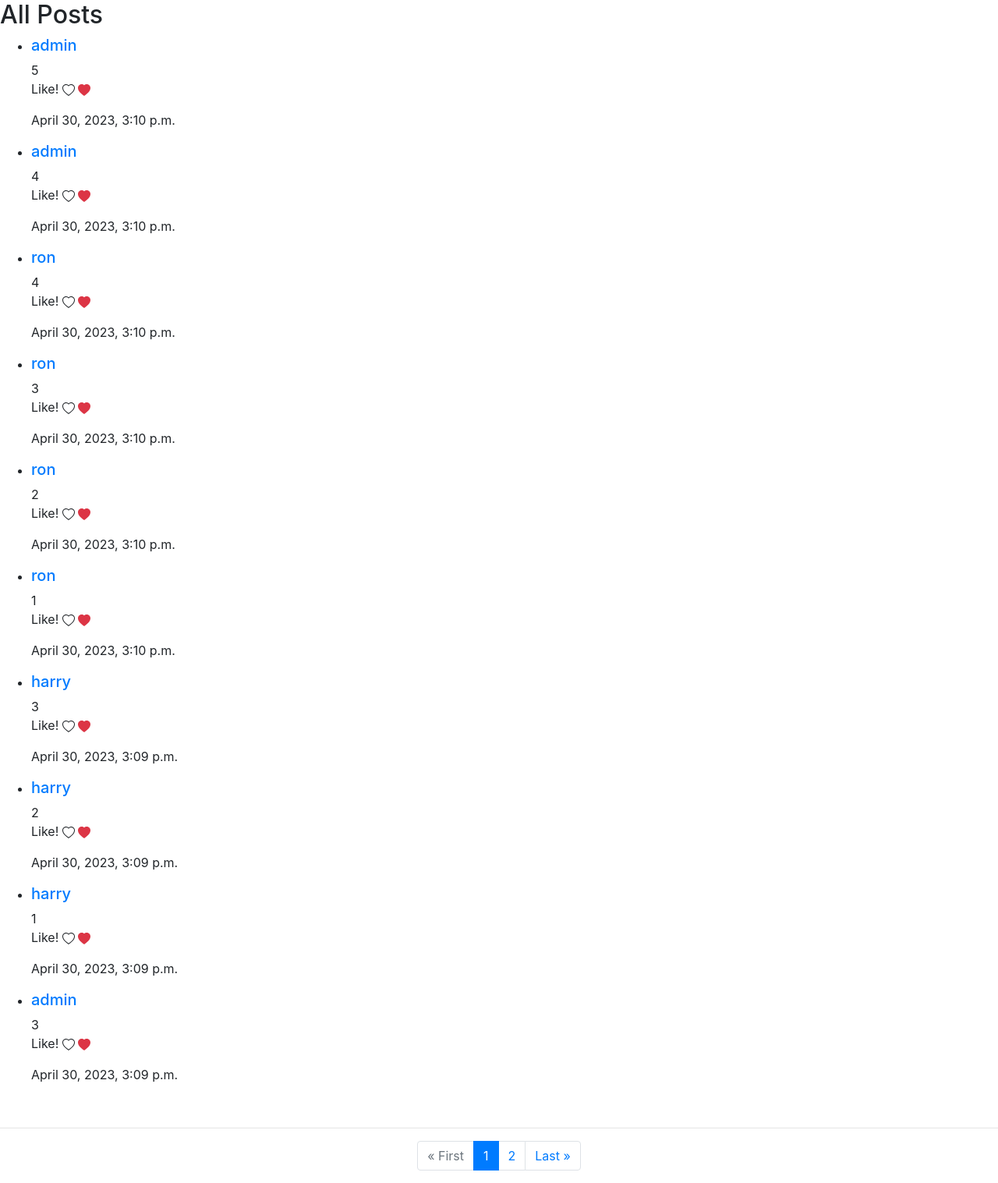
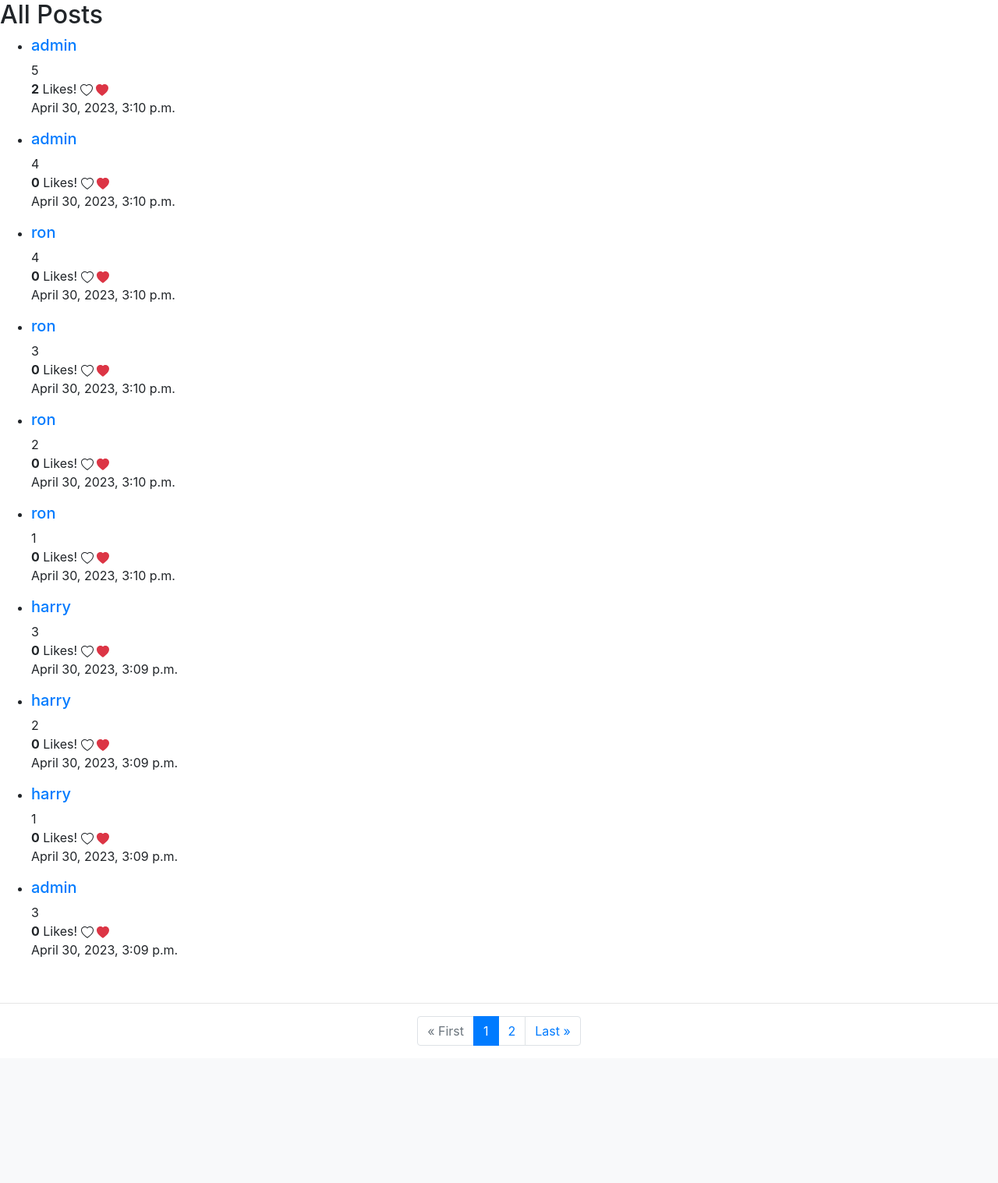
Before and after one commit to DarthEvgenius/Network, a Django app: page / in a window 1280 px wide. Shown: the part 56-1573 px from the top of the page at 78% size. After the commit the page ends 1397 px from the top, so only its background shows below. Run offline with Django 3.2, Linux system fonts and the light colour scheme; data comes from the database, SQL or seed files in the repository; both versions use the stored data as it was after the commit; some libraries are stand-ins or nearby versions.

Commit message:
Reload db. Likes field for Post model. count likes in templates

```diff
--- a/project4/network/admin.py
+++ b/project4/network/admin.py
@@ -3,7 +3,8 @@ from django.contrib.auth.admin import UserAdmin
 from .models import User, Post, Follow
 
 class PostAdmin(admin.ModelAdmin):
-    list_display = ("author", "content", "date")
+    list_display = ("pk", "author", "content", "date")
+    filter_horizontal = ("likes",)
 
 # Register your models here.
 admin.site.register(User, UserAdmin)
--- a/project4/network/models.py
+++ b/project4/network/models.py
@@ -11,10 +11,12 @@ class Post(models.Model):
     # Or we can user built-in "_set" manager: Username_set.all()
     author = models.ForeignKey(User, on_delete=models.CASCADE, related_name="posts")
     content = models.CharField(max_length=150)
+    # We can use related name from User model: Username.liked_posts.all()
+    likes = models.ManyToManyField(User, blank=True, verbose_name="Users that liked post", related_name="liked_posts")
     date = models.DateTimeField(auto_now_add=True)
 
     def __str__(self):
-        return f"{self.author} on {self.date.strftime('%d %b %y, %H:%M:%S')}"
+        return f"[{self.id}] {self.author} on {self.date.strftime('%d %b %y, %H:%M:%S')}"
 
 
 # Following
--- a/project4/network/templates/network/index.html
+++ b/project4/network/templates/network/index.html
@@ -28,7 +28,7 @@
                     {% endif %}
 
                     <div id="content_{{ post.id }}">{{ post.content }}</div>
-                    <p>Like!
+                    <div><b>{{ post.likes.count }}</b> Likes!
                         <span>
                             <svg xmlns="http://www.w3.org/2000/svg" width="16" height="16" fill="currentColor" class="bi bi-heart" viewBox="0 0 16 16">
                                 <path d="m8 2.748-.717-.737C5.6.281 2.514.878 1.4 3.053c-.523 1.023-.641 2.5.314 4.385.92 1.815 2.834 3.989 6.286 6.357 3.452-2.368 5.365-4.542 6.286-6.357.955-1.886.838-3.362.314-4.385C13.486.878 10.4.28 8.717 2.01L8 2.748zM8 15C-7.333 4.868 3.279-3.04 7.824 1.143c.06.055.119.112.176.171a3.12 3.12 0 0 1 .176-.17C12.72-3.042 23.333 4.867 8 15z"/>
@@ -39,7 +39,7 @@
                                 <path fill-rule="evenodd" d="M8 1.314C12.438-3.248 23.534 4.735 8 15-7.534 4.736 3.562-3.248 8 1.314z"/>
                               </svg>
                         </span>
-                    </p>
+                    </div>
                     <p>{{ post.date }}</p>
                 </li>
             {% empty %}
--- a/project4/network/views.py
+++ b/project4/network/views.py
@@ -7,7 +7,7 @@ from django.urls import reverse
 from operator import attrgetter
 from django.core.paginator import Paginator
 from django.views.decorators.csrf import csrf_exempt
-# from django.views.generic import ListView
+from django.db.models import Count
 
 from .models import User, Post, Follow
 
@@ -38,9 +38,10 @@ def index(request):
         # Get all posts in reverse order
         posts = Post.objects.all().order_by("-date")
 
+        # print(f"\n\n {l}  {c[10].likes__count} \n\n")
+
         paginator = Paginator(posts, 10)
         page_number = request.GET.get('page')
-        print(page_number)
         page_obj = paginator.get_page(page_number)
 
         return render(request, "network/index.html", {
@@ -199,7 +200,6 @@ def edit_post(request, post_id):
             data = request.body
             # Decode data to text
             data = data.decode("utf-8")
-            print(data)
             post.content = data
             post.save()
             return HttpResponse(data)
```
Also changed, not shown: project4/db.sqlite3, project4/network/migrations/0004_post_likes.py (added), project4/network/migrations/0005_alter_post_likes.py (added).
